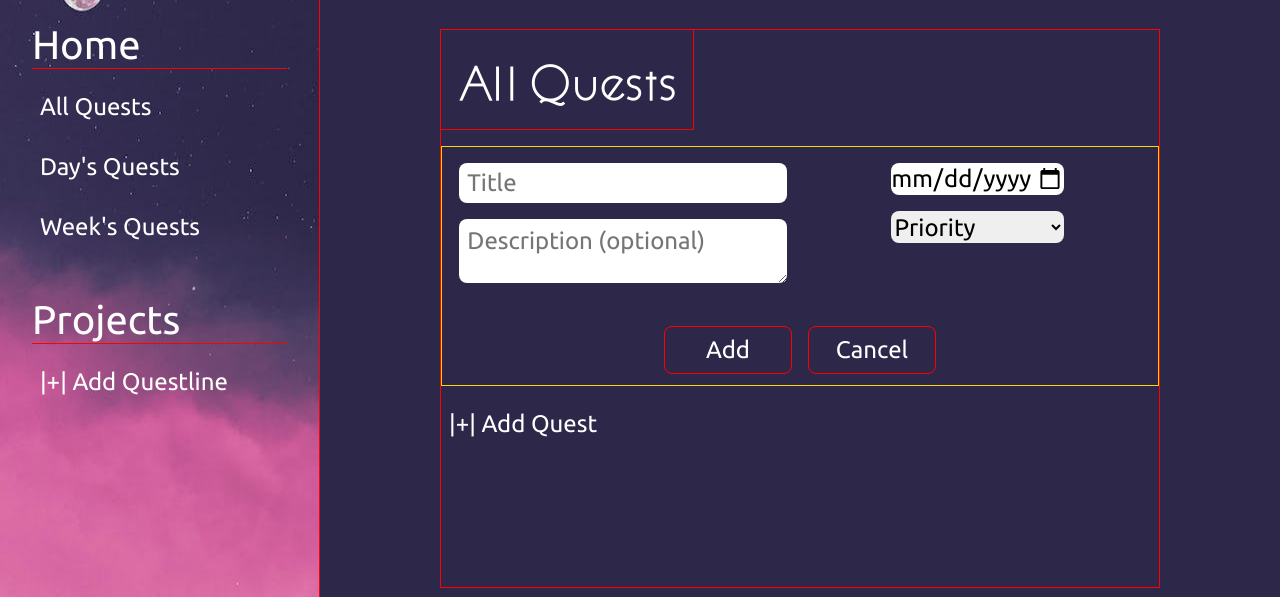
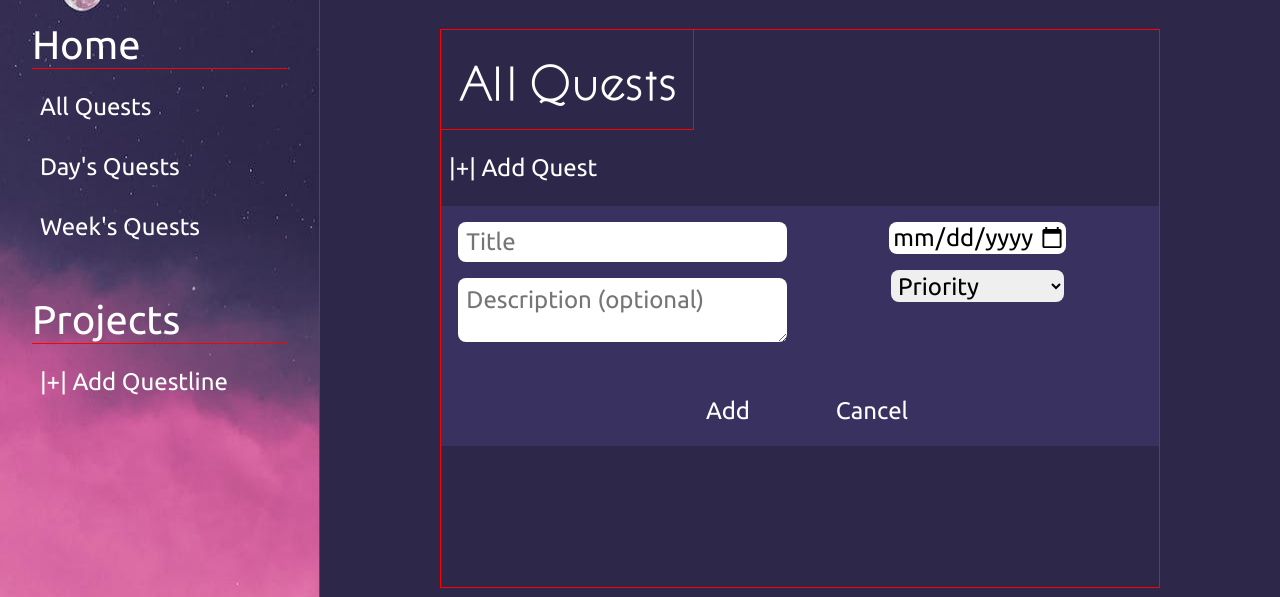
Before and after one commit to Operations-Department/todo-list, a website built with webpack: page src/index.html in a window 1280 px wide. Both pictures are taken after a click on the button "|+| Add Quest". Shown: the part 114-711 px from the top of the page. Built offline with nearby package versions, Linux system fonts and the light colour scheme.

Commit message:
update form button css; generate form container after add task clicked

```diff
--- a/src/allTasks.js
+++ b/src/allTasks.js
@@ -12,18 +12,24 @@ export default function displayAllTasks() {
     const addTaskButton = document.createElement('button');
     addTaskButton.innerHTML = '|+| Add Quest';
 
-    //create form
+    //create form-container
     const formContainer = document.createElement('div');
     formContainer.classList.add('form-container');
 
+    //here
+    const bodyContentContainer = document.getElementById('body-content-container');
+
     addTaskButton.addEventListener('click', function() {
+        //disable button until form is canceled/submitted
         addTaskButton.disabled = true;
 
+        //form layout
         const form = document.createElement('form');
         const formLeft = document.createElement('div');
         const formRight = document.createElement('div');
         const formBottom = document.createElement('div');
 
+        //title of todo item
         const titleLabel = document.createElement('label');
         titleLabel.setAttribute('for', 'title');
         const titleInput = document.createElement('input');
@@ -33,6 +39,7 @@ export default function displayAllTasks() {
         titleInput.setAttribute('name', 'title');
         titleInput.setAttribute('required', '');
 
+        //description of todo
         const descriptionLabel = document.createElement('label');
         descriptionLabel.setAttribute('for', 'description');
         const descriptionInput = document.createElement('textarea');
@@ -42,6 +49,7 @@ export default function displayAllTasks() {
         descriptionInput.setAttribute('name', 'description');
         descriptionInput.rows = 2;
 
+        //due date of todo
         const dateLabel = document.createElement('label');
         dateLabel.setAttribute('for', 'date');
         const dateInput = document.createElement('input');
@@ -49,6 +57,7 @@ export default function displayAllTasks() {
         dateInput.setAttribute('id', 'date');
         dateInput.setAttribute('name', 'date');
 
+        //priority todo selector
         const selectLabel = document.createElement('label');
         selectLabel.setAttribute('for', 'priority-selection');
         const selectInput = document.createElement('select');
@@ -67,13 +76,18 @@ export default function displayAllTasks() {
         option3.value = 'high';
         option3.text = 'High';
 
+        //submit/add and cancel buttons
         const submitButton = document.createElement('button');
-        submitButton.setAttribute('type', 'button');
+        submitButton.setAttribute('type', 'submit');
         submitButton.textContent = 'Add';
         const cancelButton = document.createElement('button');
-        submitButton.setAttribute('type', 'button');
+        cancelButton.setAttribute('type', 'cancel');
         cancelButton.textContent = 'Cancel';
 
+        //adds form to page after button is clicked
+        bodyContentContainer.appendChild(formContainer);
+
+        //append elements to form and add classes
         formContainer.appendChild(form);
         form.appendChild(formLeft);
         form.appendChild(formRight);
@@ -123,5 +137,5 @@ export default function displayAllTasks() {
     // });
 
     //returns to index.js page
-    return [titleElement, formContainer, addTaskButton];
+    return [titleElement, addTaskButton];
 }
--- a/src/style.css
+++ b/src/style.css
@@ -17,6 +17,8 @@ html {
     --border: 1px solid var(--border-color);
     --font-color: white;
     --gap: 1rem;
+    --cancel-color: #ff0000e6;
+    --submit-color: #0acf0acf;
 }
 
 @font-face {
@@ -151,7 +153,8 @@ button:hover {
 .form-container{
     height: 15rem;
     width: 100%;
-    border: 1px solid gold;
+    /* border: 1px solid gold; */
+    background-color: #42386f9c;
     box-sizing: border-box;
 }
 
@@ -190,25 +193,26 @@ button:hover {
     gap: 1rem;
 }
 
+/* submit-button aka add-button */
 .submit-button:hover {
-    background-color: #008000a3;
+    box-shadow: 5px 5px 0px var(--submit-color);
+    color: var(--submit-color);
 }
 
 .cancel-button:hover {
-    background-color: #ff000094;
+    box-shadow: 5px 5px 0px var(--cancel-color);
+    color: var(--cancel-color);
 }
 
 .submit-button,
 .cancel-button {
     height: 3rem;
     width: 8rem;
-    border: 1px solid var(--border-color);
     border-radius: 0.5rem;
 }
 
 .form-bottom > button:hover {
-    transform: none;
-    border: none;
+    transform: translateY(-10px);
 }
 
 .form-title,
@@ -237,6 +241,7 @@ button:hover {
     height: 2rem;
     width: 50%;
     padding: 0;
+    padding-left: 0.2rem;
 }
 
 .task-container {
```
Also changed, not shown: dist/main.js.
